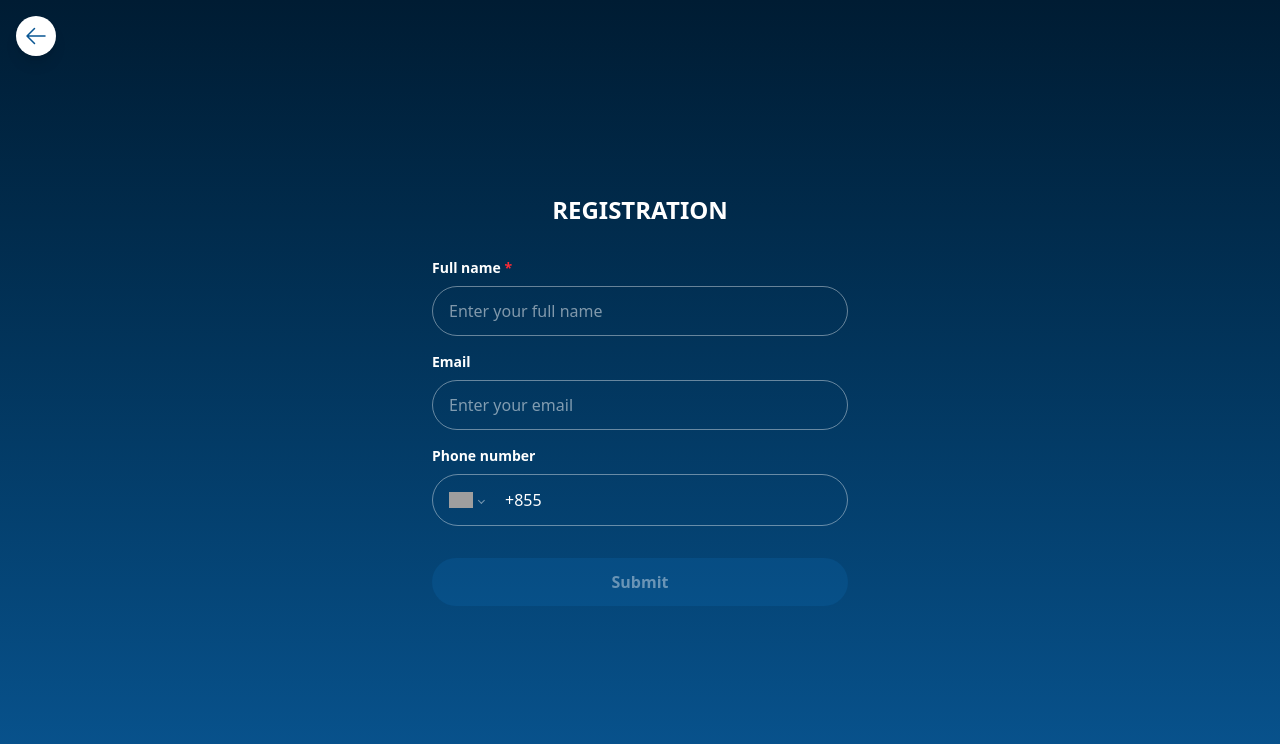
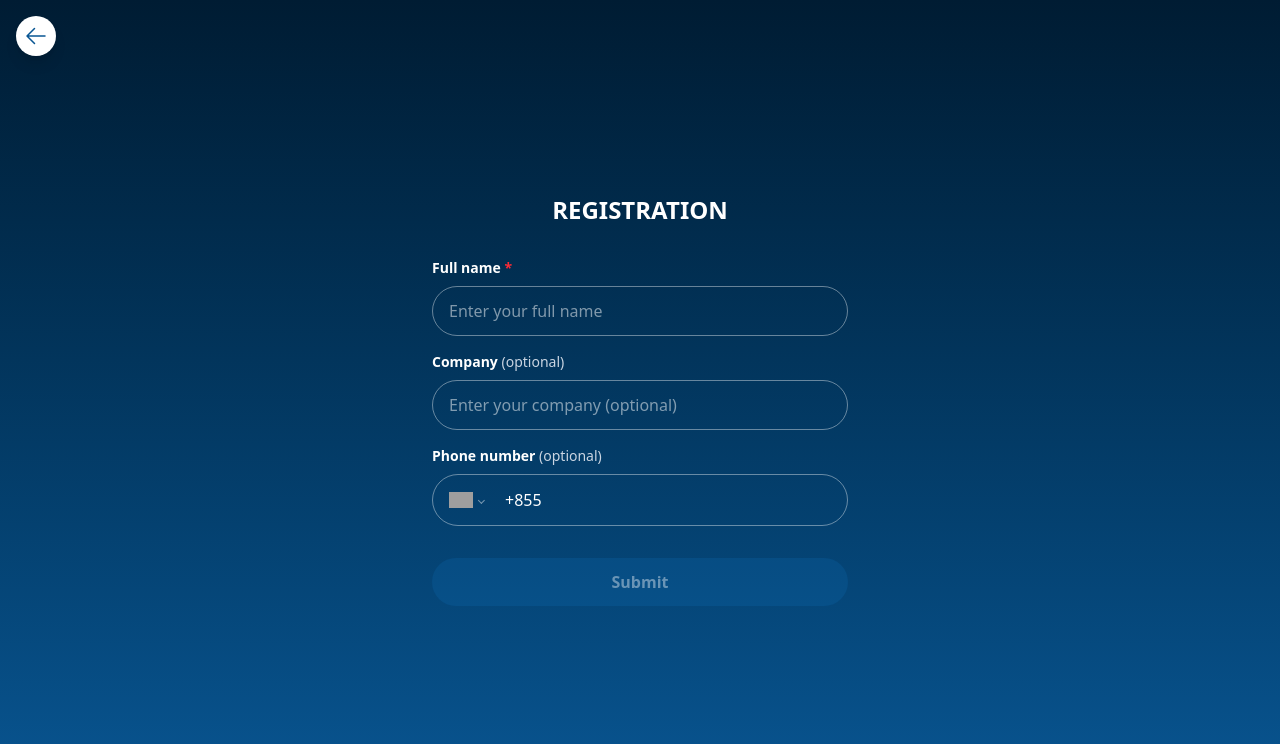
Before and after one commit to Heng-her/soft-launch, a Next.js app: page /register in a window 1280 px wide. Shown: the top 744 px of the page. Built offline with nearby package versions, Linux system fonts and the light colour scheme; grey boxes are pictures that could not be loaded.

Commit message:
Remove Agenda component and update routing; replace email field with company in Contact form

```diff
--- a/app/api/sendmessage/route.ts
+++ b/app/api/sendmessage/route.ts
@@ -34,13 +34,11 @@ let rateLimitIndexesPromise: Promise<void> | undefined;
 // ---- Validation ----
 const BodySchema = z.object({
   fullName: z.string().trim().min(2, "Full name is required").max(100),
-  email: z
+  company: z
     .string()
     .trim()
     .max(254)
-    .refine((v) => v === "" || /^[^\s@]+@[^\s@]+\.[^\s@]+$/.test(v), {
-      message: "Invalid email address",
-    }),
+    .optional(),
   phoneNumber: z
     .string()
     .trim()
@@ -183,7 +181,7 @@ function escapeHtml(s: string): string {
 
 function buildTelegramMessage(input: {
   fullName: string;
-  email?: string;
+  company?: string;
   phoneNumber?: string;
 }): string {
   const now = new Date();
@@ -198,7 +196,7 @@ function buildTelegramMessage(input: {
   ).format(now)}`;
 
   const name = escapeHtml(input.fullName);
-  const email = input.email ? escapeHtml(input.email) : undefined;
+  const company = input.company ? escapeHtml(input.company) : undefined;
   const phone = input.phoneNumber ? escapeHtml(input.phoneNumber) : undefined;
 
   const lines: string[] = [];
@@ -207,7 +205,7 @@ function buildTelegramMessage(input: {
   lines.push("├────────────────");
   lines.push(`├ • Name    : <b>${name}</b>`);
 
-  if (email) lines.push(`├ • Email        : <b>${email}</b>`);
+  if (company) lines.push(`├ • Company      : <b>${company}</b>`);
   if (phone) lines.push(`├ • Phone Number : <b>${phone}</b>`);
 
   lines.push("├────────────────");
@@ -220,7 +218,7 @@ function buildTelegramMessage(input: {
  */
 async function sendTelegramNotification(
   fullName: string,
-  email?: string,
+  company?: string,
   phoneNumber?: string,
 ): Promise<{ success: boolean; error?: string }> {
   try {
@@ -231,7 +229,7 @@ async function sendTelegramNotification(
 
     const telegramText = buildTelegramMessage({
       fullName,
-      email,
+      company,
       phoneNumber,
     });
 
@@ -316,8 +314,8 @@ export async function POST(req: Request) {
     };
 
     // only include optional fields when meaningful
-    if (parsed.data.email && parsed.data.email !== "")
-      doc.email = parsed.data.email;
+    if (parsed.data.company && parsed.data.company !== "")
+      doc.company = parsed.data.company;
 
     if (
       parsed.data.phoneNumber &&
@@ -333,8 +331,8 @@ export async function POST(req: Request) {
     // Send Telegram notification (SECONDARY OPERATION - non-blocking for user)
     const telegramResult = await sendTelegramNotification(
       parsed.data.fullName,
-      parsed.data.email && parsed.data.email !== ""
-        ? parsed.data.email
+      parsed.data.company && parsed.data.company !== ""
+        ? parsed.data.company
         : undefined,
       parsed.data.phoneNumber &&
         parsed.data.phoneNumber !== "" &&
--- a/app/page.tsx
+++ b/app/page.tsx
@@ -85,7 +85,7 @@ export default function Home() {
 
           {/* CTA Button */}
           <div className="flex flex-col items-center justify-center gap-y-4 w-full">
-            <Link href="/adenda" className="w-full">
+            <Link href="/agenda" className="w-full">
               <button className="btn-2 w-full py-3.5 overflow-hidden font-semibold uppercase tracking-widest select-none">
                 <span className="relative z-10 pulse-text-two">View Agenda</span>
                 <div className="absolute inset-0 bg-white/20 -translate-x-full transition-transform duration-500 skew-x-12"></div>
--- a/app/register/page.tsx
+++ b/app/register/page.tsx
@@ -39,7 +39,7 @@ function getCooldownSecondsFromResponse(
 
 type ContactForm = {
   fullName: string;
-  email: string;
+  company: string;
   phoneNumber: string;
 };
 
@@ -48,7 +48,7 @@ export default function Contact() {
 
   const [form, setForm] = useState<ContactForm>({
     fullName: "",
-    email: "",
+    company: "",
     phoneNumber: "+855",
   });
 
@@ -70,17 +70,17 @@ export default function Contact() {
   const isFormValid = useMemo(() => {
     const fullNameValid = form.fullName.trim() !== "";
 
-    // Email and phone are optional. If provided, validate lightly.
-    const email = form.email.trim();
-    const emailValid = email === "" || /^[^\s@]+@[^\s@]+\.[^\s@]+$/.test(email);
+    // Company and phone are optional. If provided, validate lightly.
+    const company = form.company.trim();
+    const companyValid = company.length <= 254; // optional, max length
 
     const phone = form.phoneNumber?.trim() ?? "";
     const phoneProvided = phone !== "" && phone !== "+855";
     const phoneValid =
       !phoneProvided || (phone.startsWith("+855") && phone.length > 11);
 
-    return fullNameValid && emailValid && phoneValid;
-  }, [form.fullName, form.email, form.phoneNumber]);
+    return fullNameValid && companyValid && phoneValid;
+  }, [form.fullName, form.company, form.phoneNumber]);
 
   const handleChange = (
     e: React.ChangeEvent<HTMLInputElement | HTMLTextAreaElement>,
@@ -165,7 +165,7 @@ export default function Contact() {
 
         setForm({
           fullName: "",
-          email: "",
+          company: "",
           phoneNumber: "+855",
         });
 
@@ -268,16 +268,16 @@ export default function Contact() {
             {/* Email */}
             <motion.div whileFocus={{ scale: 1.02 }}>
               <label className="block text-sm font-semibold text-start text-white">
-                Email
+                Company <span className="text-sm text-slate-300 font-light">(optional)</span>
               </label>
               <input
                 autoComplete="off"
-                type="email"
-                name="email"
-                value={form.email}
+                type="text"
+                name="company"
+                value={form.company}
                 onChange={handleChange}
                 className="w-full px-4 py-3 mt-2 border rounded-full outline-none focus:ring-2 focus:ring-white/40 border-white/40 bg-transparent text-white"
-                placeholder="Enter your email"
+                placeholder="Enter your company (optional)"
               />
             </motion.div>
           </div>
@@ -285,7 +285,7 @@ export default function Contact() {
           {/* Phone */}
           <motion.div whileFocus={{ scale: 1.02 }} className="mb-4">
             <label className="block mb-2 text-sm font-semibold text-start text-white">
-              Phone number
+              Phone number <span className="text-sm text-slate-300 font-light">(optional)</span>
             </label>
 
             <PhoneInput
@@ -362,11 +362,11 @@ export default function Contact() {
               type="button"
               onClick={() => {
                 setShowSuccessModal(false);
-                router.replace("/");
+                router.replace("/agenda");
               }}
-              className="mt-6 w-full rounded-full bg-[#0F75BC]/40 px-4 py-3 font-semibold text-white transition-colors hover:bg-[#0d67a6]"
+              className="mt-6 w-full rounded-full bg-[#0F75BC]/40 px-4 border border-[#0F75BC] py-3 font-semibold uppercase text-white"
             >
-              Back to Home
+              View Agenda
             </button>
           </motion.div>
         </motion.div>
```
Also changed, not shown: app/agenda/page.tsx (renamed from app/adenda/page.tsx).
